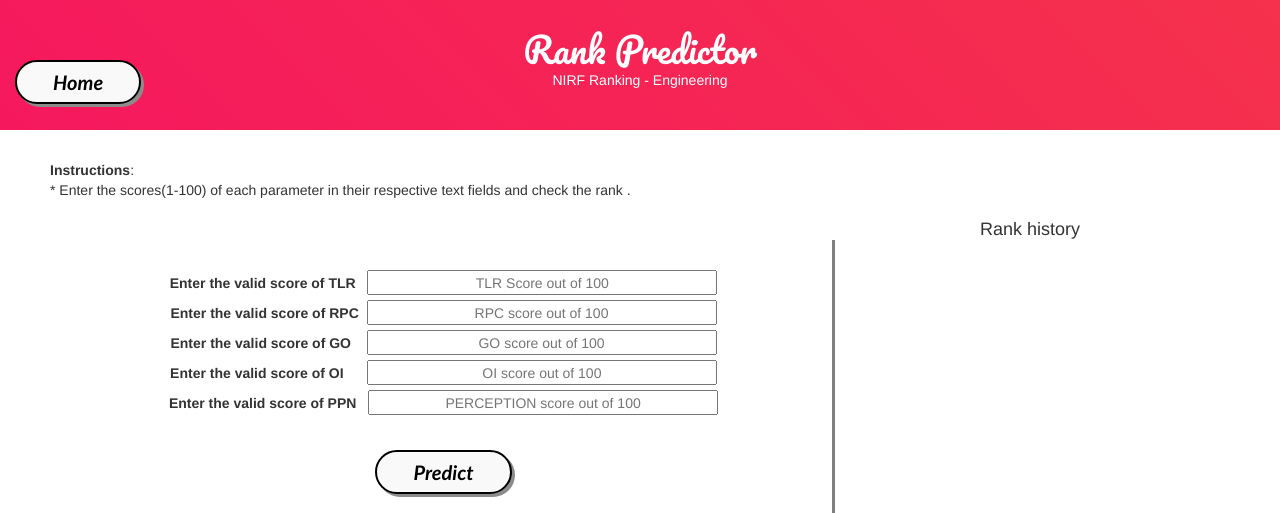
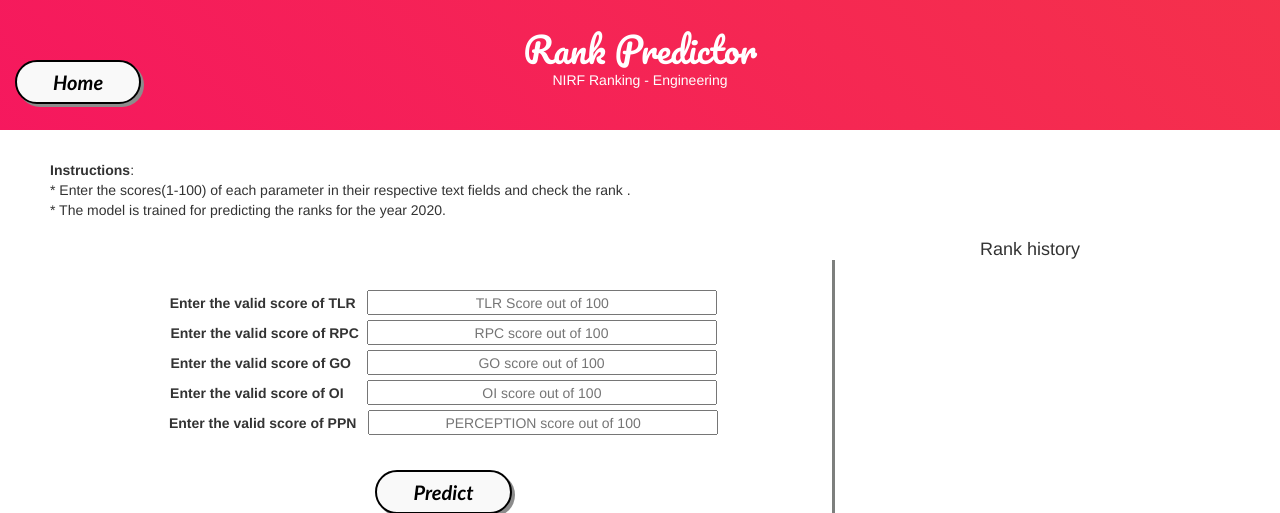
Before and after one commit to Sangamesh26/nirf_ranking, a Flask app: page /engg/ in a window 1280 px wide. Shown: the top 513 px of the page. Run offline with Flask 2, Linux system fonts and the light colour scheme; parts of the project's set-up code (start-up, migrations or seed data) failed here and were passed over; some libraries are stand-ins or nearby versions.

Commit message:
Update engg.html

```diff
--- a/templates/engg.html
+++ b/templates/engg.html
@@ -27,7 +27,7 @@
     	</div>
 
         <div class="notes">
-		  <p><b>Instructions</b>:<br>	* Enter the scores(1-100) of each parameter in their respective text fields and check the rank .</p>
+		  <p><b>Instructions</b>:<br>	* Enter the scores(1-100) of each parameter in their respective text fields and check the rank .<br> * The model is trained for predicting the ranks for the year 2020.</p>
 		</div>
 
 
```
